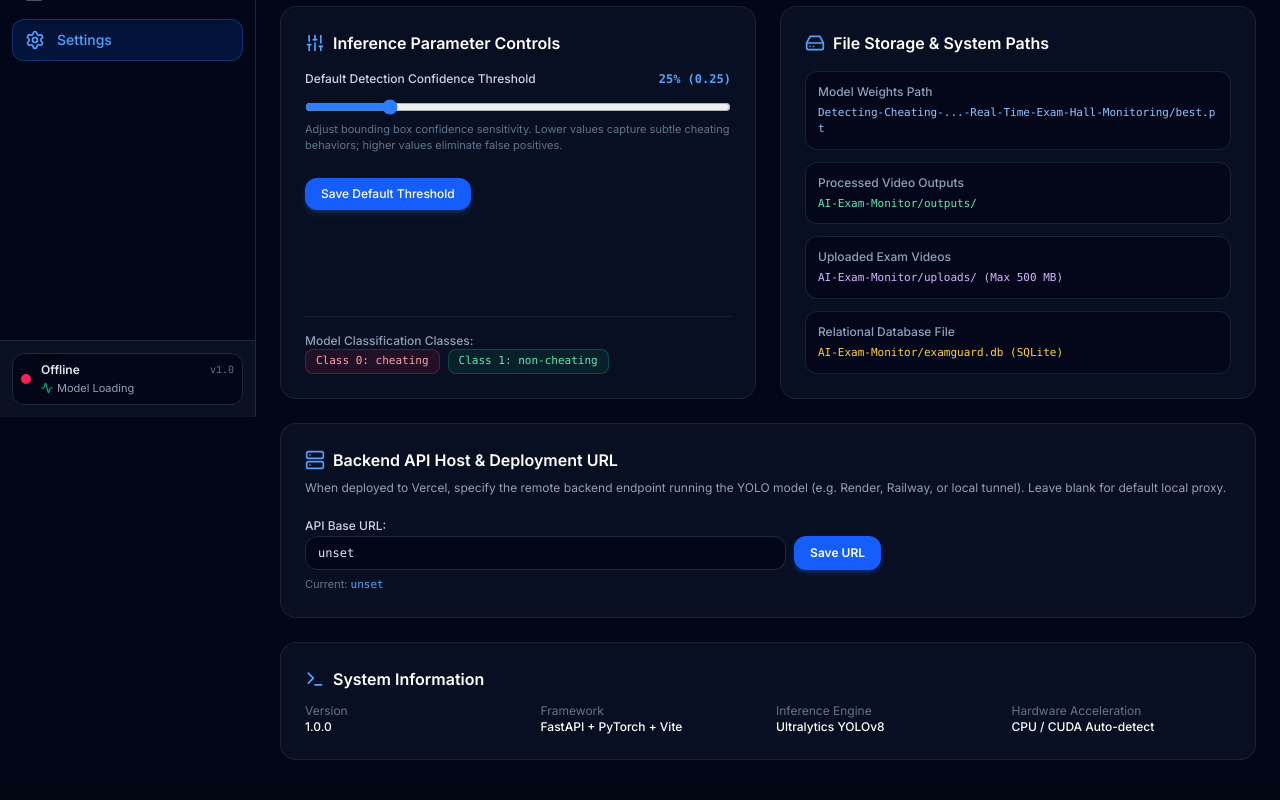
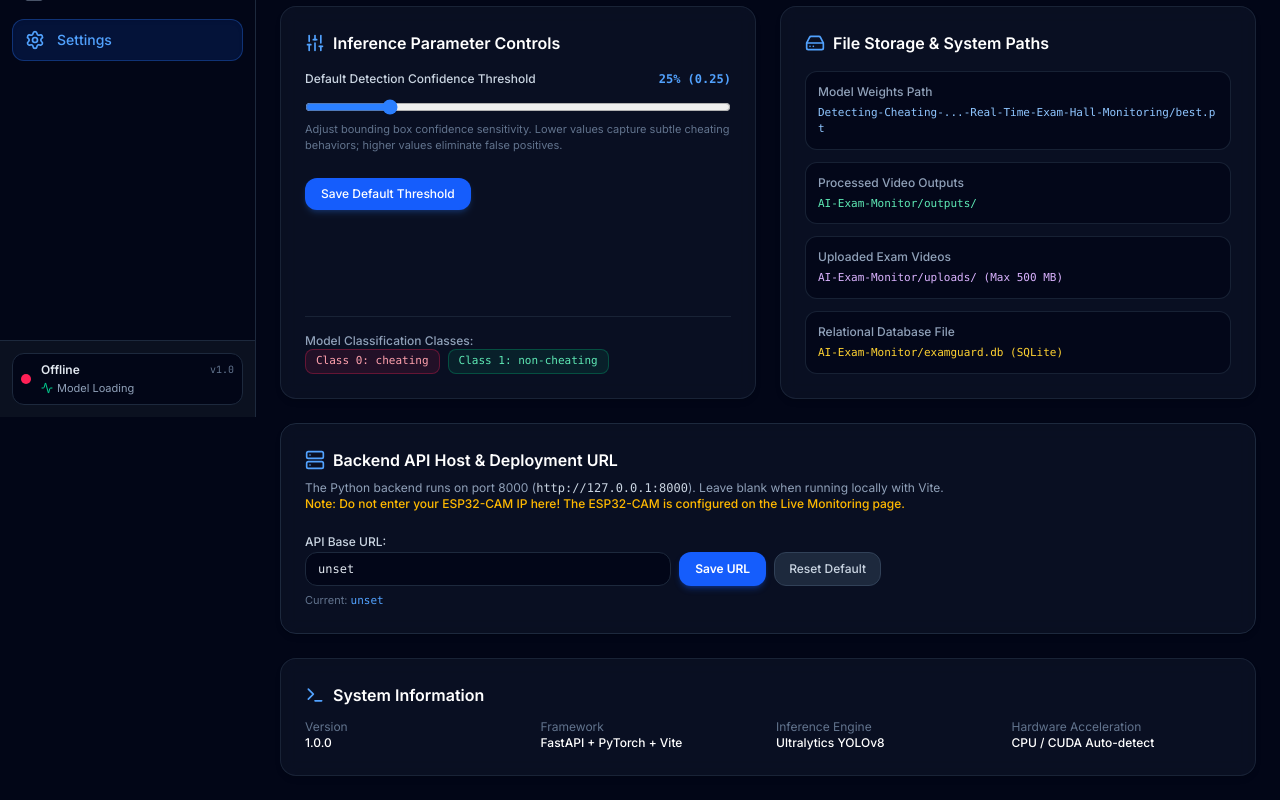
Before and after one commit to ayushgowdamj/Exam-Monitoring-System, a React (Vite) app in the folder frontend/: page /settings in a window 1280 px wide. Shown: the part 383-1183 px from the top of the page. Built offline with nearby package versions, Linux system fonts and the light colour scheme; no server answers.

Commit message:
Auto-clear camera IP from backend API setting and add validation guard

```diff
--- a/frontend/src/api/client.ts
+++ b/frontend/src/api/client.ts
@@ -3,15 +3,30 @@ import axios from 'axios';
 export const getApiBase = (): string => {
   if (typeof window !== 'undefined') {
     const saved = localStorage.getItem('examguard_api_base');
-    if (saved) return saved.trim();
+    if (saved) {
+      const clean = saved.trim();
+      // Guard: The ESP32-CAM (port 80) is an optical hardware camera, NOT the Python FastAPI backend
+      if (clean.includes('10.134.243.228') && !clean.includes(':8000')) {
+        localStorage.removeItem('examguard_api_base');
+        return '';
+      }
+      return clean;
+    }
   }
   return import.meta.env.VITE_API_BASE || '';
 };
 
 export const setApiBase = (url: string): void => {
   if (typeof window !== 'undefined') {
-    if (url) {
-      localStorage.setItem('examguard_api_base', url.trim());
+    if (url && url.trim()) {
+      const clean = url.trim();
+      // Guard: Disallow configuring ESP32-CAM IP as backend API
+      if (clean.includes('10.134.243.228') && !clean.includes(':8000')) {
+        localStorage.removeItem('examguard_api_base');
+        api.defaults.baseURL = '';
+        return;
+      }
+      localStorage.setItem('examguard_api_base', clean);
     } else {
       localStorage.removeItem('examguard_api_base');
     }
--- a/frontend/src/pages/Settings.tsx
+++ b/frontend/src/pages/Settings.tsx
@@ -250,13 +250,17 @@ export const Settings: React.FC<SettingsProps> = ({ health }) => {
       </div>
 
       {/* Backend API Connection Settings */}
-      <div className="rounded-2xl border border-slate-800/80 bg-slate-900/60 p-6 backdrop-blur-sm shadow-md">
+      <div className="rounded-2xl border border-slate-800 bg-slate-900/60 p-6 backdrop-blur-sm shadow-md">
         <h2 className="text-base font-semibold text-white flex items-center gap-2 mb-2">
           <Server className="w-5 h-5 text-blue-400" />
           Backend API Host & Deployment URL
         </h2>
         <p className="text-xs text-slate-400 mb-4">
-          When deployed to Vercel, specify the remote backend endpoint running the YOLO model (e.g. Render, Railway, or local tunnel). Leave blank for default local proxy.
+          The Python backend runs on port 8000 (<code className="text-slate-300">http://127.0.0.1:8000</code>). Leave blank when running locally with Vite.
+          <br />
+          <span className="text-amber-400 font-medium">
+            Note: Do not enter your ESP32-CAM IP here! The ESP32-CAM is configured on the Live Monitoring page.
+          </span>
         </p>
 
         <form
@@ -278,7 +282,7 @@ export const Settings: React.FC<SettingsProps> = ({ health }) => {
                 type="text"
                 value={backendUrl}
                 onChange={(e) => setBackendUrl(e.target.value)}
-                placeholder="http://127.0.0.1:8000 or https://your-backend.up.railway.app"
+                placeholder="Leave blank for local default (http://127.0.0.1:8000)"
                 className="flex-1 bg-slate-950 border border-slate-800 rounded-xl px-3 py-2 text-xs text-slate-200 font-mono focus:outline-none focus:border-blue-500"
               />
               <button
@@ -287,11 +291,34 @@ export const Settings: React.FC<SettingsProps> = ({ health }) => {
               >
                 Save URL
               </button>
+              <button
+                type="button"
+                onClick={() => {
+                  setBackendUrl('');
+                  setApiBase('');
+                  setApiSavedNotice(true);
+                  setTimeout(() => setApiSavedNotice(false), 3000);
+                  handleRefresh();
+                }}
+                className="px-3.5 py-2 bg-slate-800 hover:bg-slate-700 text-slate-300 rounded-xl text-xs font-medium border border-slate-700 transition-colors"
+                title="Reset to local proxy default"
+              >
+                Reset Default
+              </button>
             </div>
             <p className="text-[11px] text-slate-500">
-              Current: <code className="text-blue-400 font-mono">{backendUrl || '(Direct Relative Proxy / Same Origin)'}</code>
+              Current: <code className="text-blue-400 font-mono">{backendUrl || '(Direct Relative Proxy / Same Origin localhost:8000)'}</code>
             </p>
           </div>
+
+          {backendUrl.includes('10.134.243.228') && (
+            <div className="p-3 rounded-xl border border-amber-500/40 bg-amber-950/30 text-amber-300 text-xs flex items-center gap-2">
+              <Info className="w-4 h-4 shrink-0 text-amber-400" />
+              <span>
+                <strong>Attention:</strong> 10.134.243.228 is your ESP32-CAM hardware IP. The Python backend runs on port 8000. Click <strong>Reset Default</strong> above to connect to your AI backend.
+              </span>
+            </div>
+          )}
 
           {apiSavedNotice && (
             <div className="flex items-center gap-2 text-xs text-emerald-400 font-medium">
```
